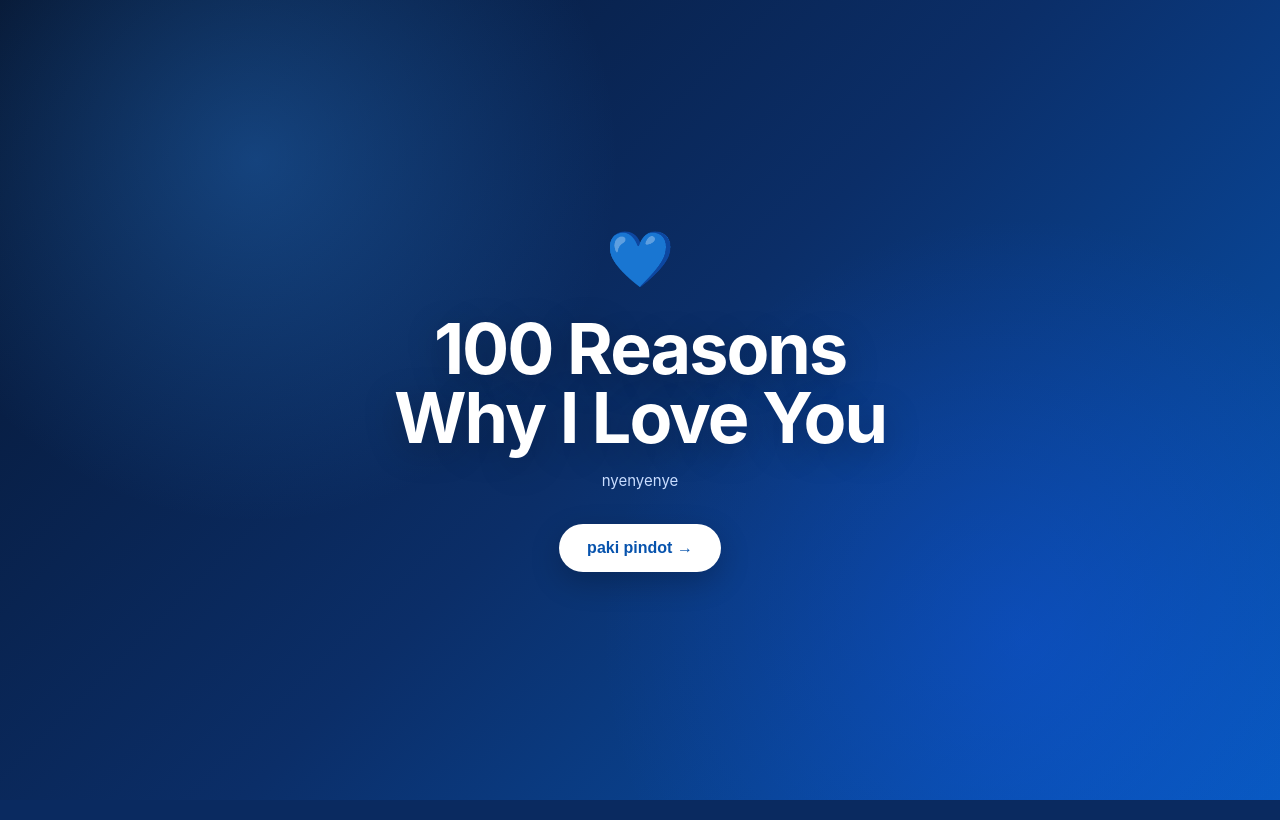
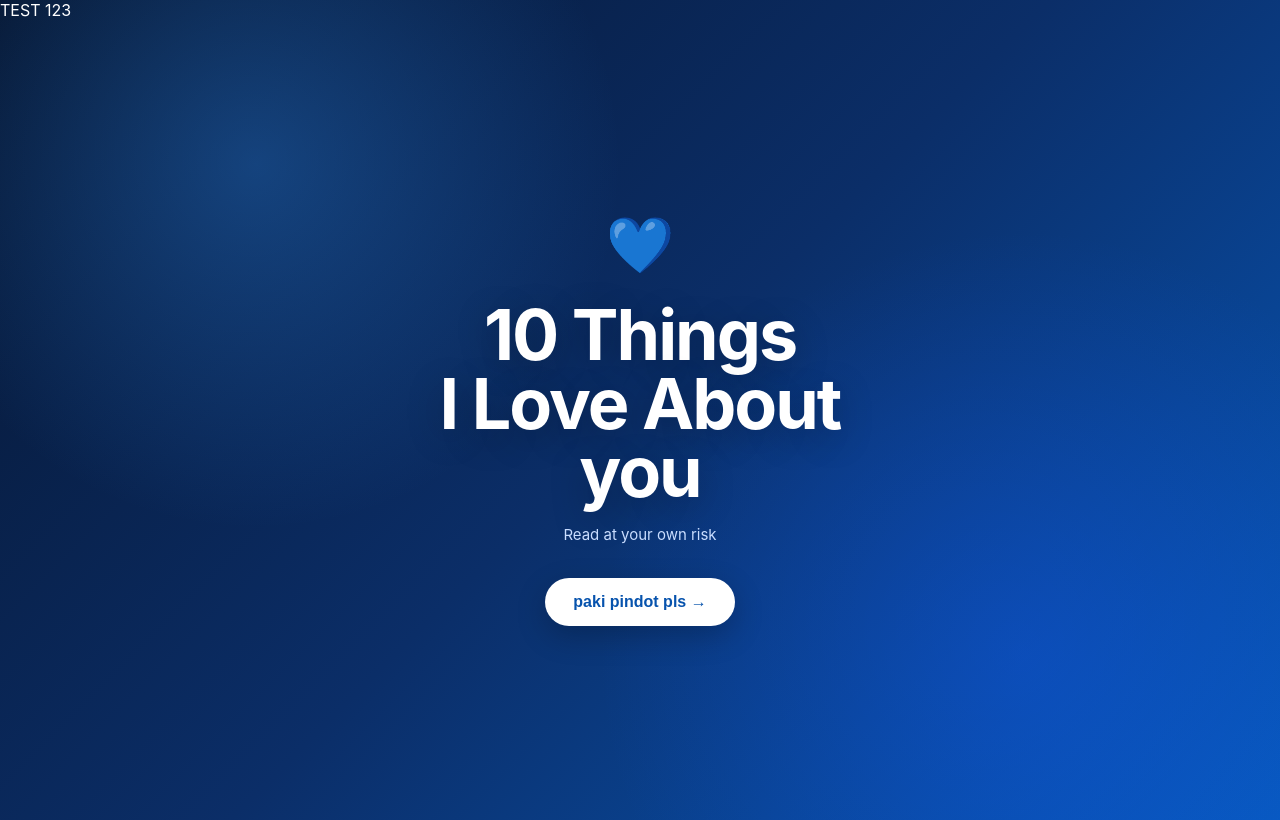
Before and after one commit to Jidekd/10-things-i-like-about-you, a Flask app: page / in a window 1280 px wide. Run offline with Flask 3, Linux system fonts and the light colour scheme.

Commit message:
Add files via upload

```diff
--- a/app.py
+++ b/app.py
@@ -3,16 +3,16 @@ from flask import Flask, render_template
 app = Flask(__name__)
 
 reasons = [
-    "I like you.",
-    "I like your smile.",
-    "I like your eyes.",
-    "I like how you can make me open up to you.",
-    "I like how I can just be myself around you.",
-    "I like how bossy you can be with me HAHAHA.",
-    "I like how you worry about me.",
-    "I like how you already reassure me before I even get the chance to overthink.",
-    "I like that you're always there when I need someone to rant to.",
-    "I like you. I meant it."
+    "I love how you meet my overthinking with patience instead of frustration.",
+    "I love how you remember even the smallest things about me. It makes me feel like you genuinely want to know me, not just the easy parts.",
+    "I love the way you smile, and especially your eyes. There’s just something about them that gets me every time.",
+    "I love how you somehow bring out a version of me that no one else has ever been able to get—not even me.",
+    "I love how concerned you are about how I feel. You somehow know when something’s wrong even when I don't say anything.",
+    "I love how you can read me like a book. Somehow, you just know when my mind isn't in the right place.",
+    "I love how comfortable you make me feel. With you, I don't feel like I have to pretend to be someone else. I can just be myself.",
+    "I love that you remind me of no one else. You're just completely you, and honestly, I wouldn't want you any other way.",
+    "I love how you take care of me when you know I'm not in the right state of mind. You make me feel looked after without making me feel weak.",
+    "And I love how much you get under my skin. You get into my head, you make me overthink, you make me smile, and somehow you became someone I can't help but care about so much."
 ]
 
 @app.route("/")
--- a/templates/index.html
+++ b/templates/index.html
@@ -11,7 +11,7 @@
         href="{{ url_for('static', filename='style.css') }}"
     >
 </head>
-
+TEST 123
 <body>
 
     <main class="container">
@@ -22,16 +22,16 @@
             <div class="emoji">💙</div>
 
             <h1>
-                100 Reasons<br>
-                Why I Love You
+                10 Things <br>
+                 I Love About you
             </h1>
 
             <p class="small-text">
-                nyenyenye
+                Read at your own risk
             </p>
 
             <button onclick="nextScreen(2)">
-                paki pindot →
+                paki pindot pls →
             </button>
 
         </section>
@@ -45,15 +45,13 @@
             <div class="message-card">
 
                 <p>
-                    “I wanted to make 100 reasons why I like u,
-                    but I figured that'd be kinda weird(weirdo) since m
-                    still courting you 😭 so here's 10 for now hehe.”
+                    “It's not everything, obviously, but these are 10 things that came to mind when I thought about you.”
                 </p>
 
             </div>
 
             <button onclick="nextScreen(3)">
-                gusto mo makita? ayaw mo? wag na wag na →
+                ge next mona →
             </button>
 
         </section>
@@ -65,7 +63,7 @@
             <div class="emoji">💙</div>
 
             <h2>
-                10 Things I Like About You
+                10 Things I Love About You
             </h2>
 
             <p class="subtitle">
@@ -105,15 +103,15 @@
             <div class="emoji">💙</div>
 
             <h1>
-                That's it...
+                And I guess that's the problem with making a list like this.
             </h1>
 
             <p class="final-text">
-                for now. 😭
+                Because the more I think about the things I love about you, the more I realize I could keep going.
             </p>
 
             <p class="tiny-final">
-                next time na 100 baby
+                So My Joy, May i have the pleasure to court you?
             </p>
 
         </section>
```
